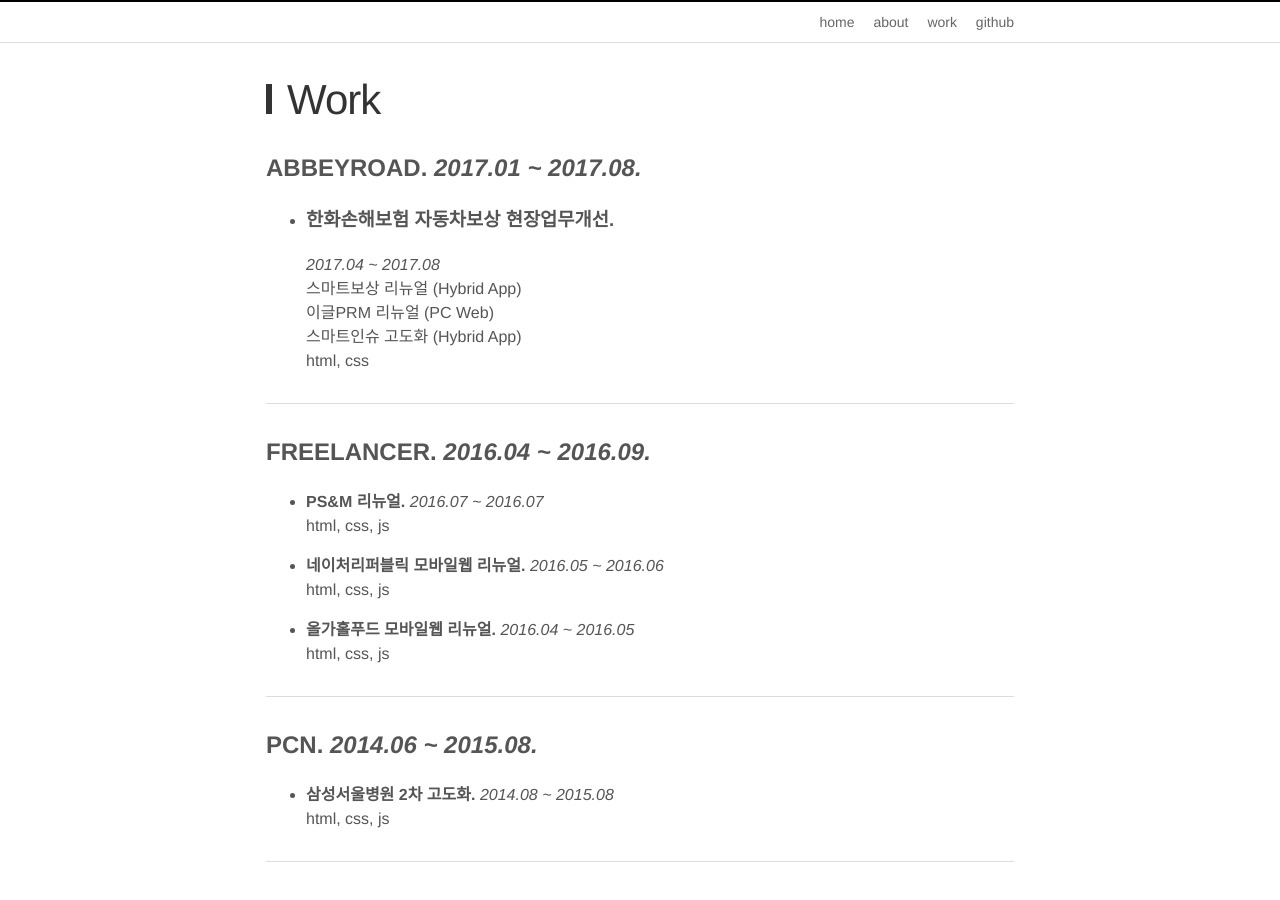
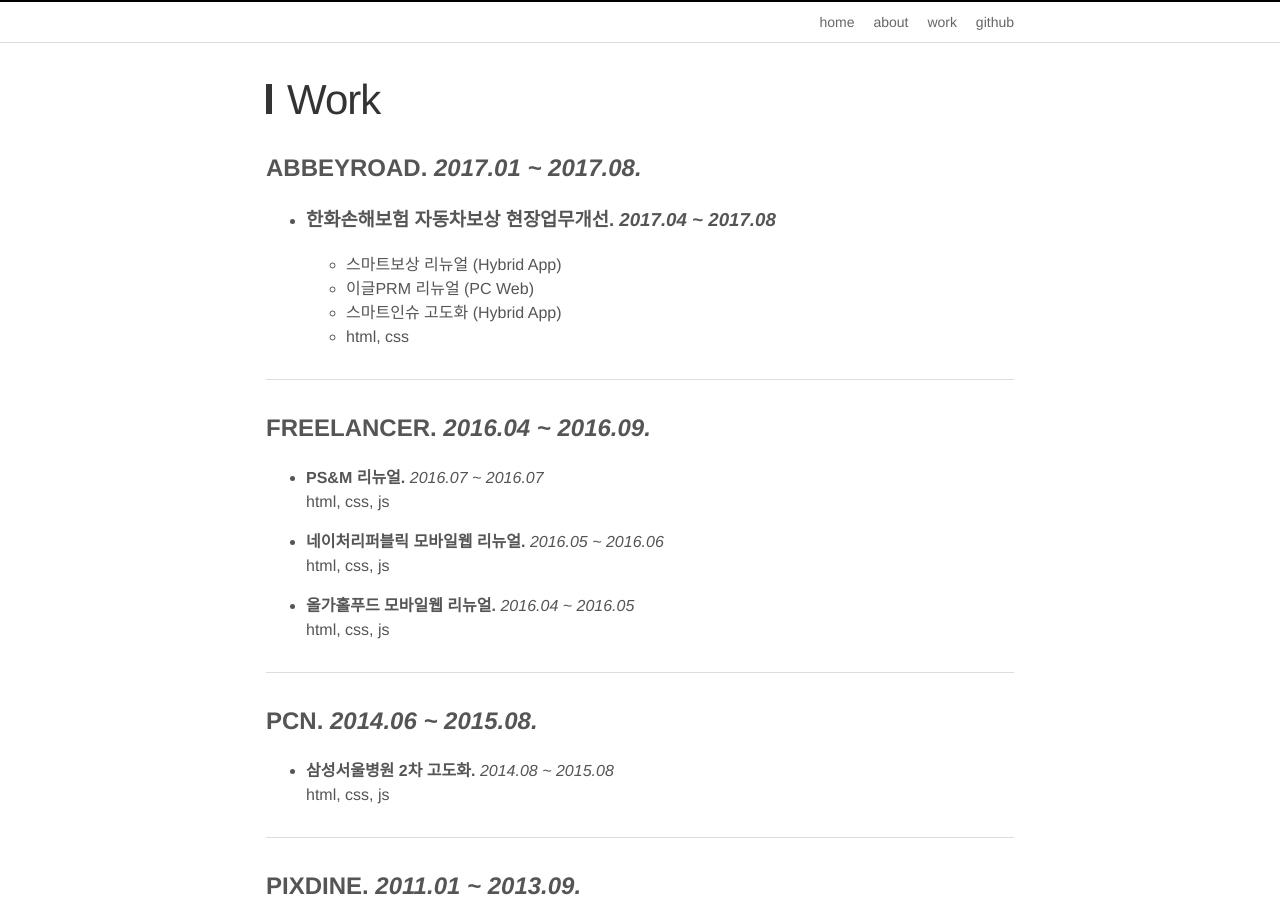
Before and after one commit to imyb/imyb.github.io, a Jekyll site: the page built from work.md, in a window 1280 px wide and 900 px high. Built offline with Jekyll 4.4.1, drawn with Linux system fonts in a browser that asks for light colours.

Commit message:
Update work.md

```diff
--- a/work.md
+++ b/work.md
@@ -7,12 +7,11 @@
 
 ## ABBEYROAD. _2017.01 ~ 2017.08._
 
-- ### **한화손해보험 자동차보상 현장업무개선.**
-  _2017.04 ~ 2017.08_<br>
-  스마트보상 리뉴얼 (Hybrid App)<br>
-  이글PRM 리뉴얼 (PC Web)<br>
-  스마트인슈 고도화 (Hybrid App)<br>
-  html, css<br>
+- ### **한화손해보험 자동차보상 현장업무개선.** _2017.04 ~ 2017.08_<br>
+  - 스마트보상 리뉴얼 (Hybrid App)<br>
+  - 이글PRM 리뉴얼 (PC Web)<br>
+  - 스마트인슈 고도화 (Hybrid App)<br>
+  - html, css<br>
 
 
 - - -
```
